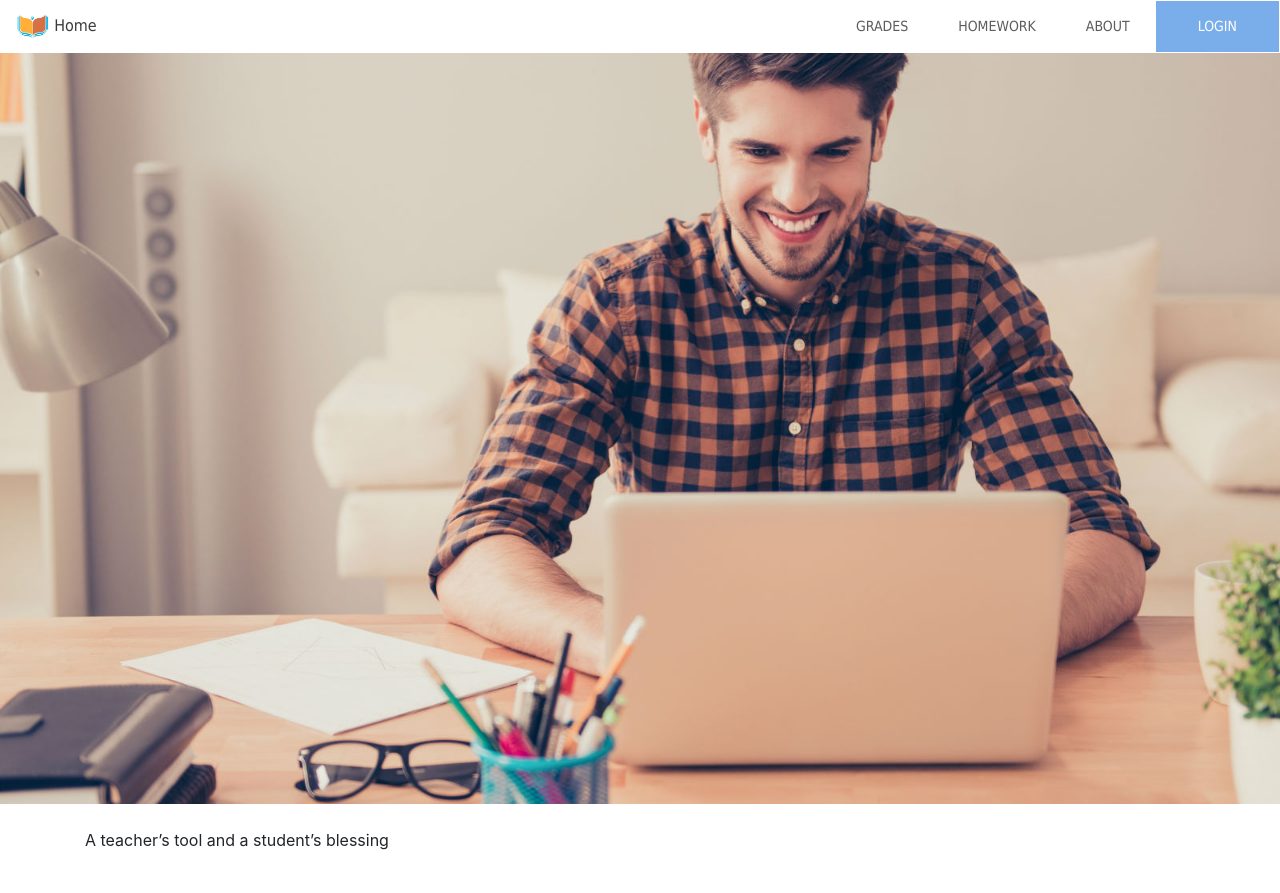
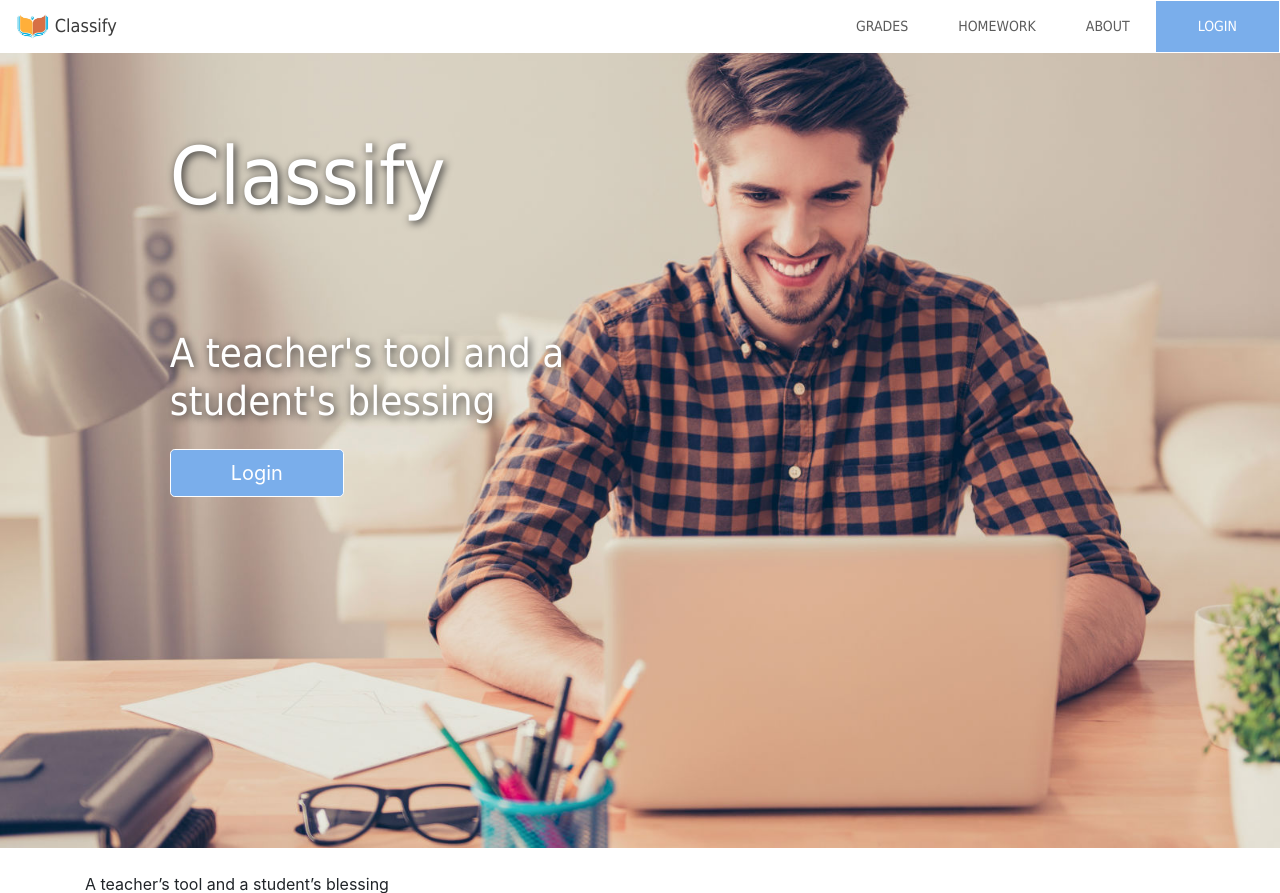
Before and after one commit to angelatom/illegalSkillsException, a Flask app: page / in a window 1280 px wide. Shown: the top 893 px of the page. Run offline with Flask 2, Linux system fonts and the light colour scheme; parts of the project's set-up code (start-up, migrations or seed data) failed here and were passed over; some libraries are stand-ins or nearby versions.

Commit message:
updated css

```diff
--- a/doc/devlog.txt
+++ b/doc/devlog.txt
@@ -21,6 +21,10 @@ Our website will be a combination of Google Classroom elements and JupiterEd. Th
 ||||||||||||||||||||||||||||||||||||||||||||||||||||||||||||||
 
 ==============================================================
+
+aaronL -- 2019-01-12 15:01
+--------------------------------------------------------------
+- finished login landing, parallax effect, buttons/transitions
 
 angelaT -- 2019-01-08 1:05
 --------------------------------------------------------------
--- a/static/main.css
+++ b/static/main.css
@@ -10,6 +10,7 @@
     background-color: white;
     padding-top: 0px;
     padding-bottom: 0px;
+    position: fixed;
 }
 
 /* .navbar li a, .navbar a {
@@ -32,9 +33,7 @@
     background-position: center center;
     min-height: 665px;
     margin: 0 auto;
-
-
-
+    background-attachment: fixed;
 }
 
 #mainNav {
@@ -75,10 +74,41 @@
 #navHome {
     color: #3b3b3b;
     font-family: Tahoma, Geneva, sans-serif;
-    font-size: 16px;
+    font-size: 18px;
+    font-weight: 500;
 }
 
 #navImg {
     max-width: 2.1rem;
     max-height: 2.1rem;
 }
+
+#navHeader1 {
+    color: white;
+    font-family: Tahoma, Geneva, sans-serif;
+    font-weight: 0px;
+    text-shadow: 2px 2px 8px #2f2f2f;
+    font-size: 5rem;
+}
+
+#navHeader2 {
+    color: white;
+    font-family: Tahoma, Geneva, sans-serif;
+    font-weight: 0px;
+    text-shadow: 2px 2px 8px #2f2f2f;
+}
+
+.loginBtn {
+    padding-left: 3em;
+    padding-right: 3em;
+    background-color: #7aaeeb;
+    border: 1px solid white;
+    color: white;
+}
+
+.loginBtn:hover {
+    background-color: white;
+    color: #7aaeeb;
+    border: 1px solid #7aaeeb;
+    transition: all 370ms linear;
+}
--- a/templates/base.html
+++ b/templates/base.html
@@ -31,7 +31,7 @@
                         <a class="nav-link pl-4 pr-4 other" href="/fact">About</a>
                     </li>
                     <li class="nav-item">
-                        <a id="create" class="nav-link" href="/clear">Logout</a>
+                        <a id="create" class="nav-link pl-4 pr-4 other" href="/clear">Logout</a>
                     </li>
                 </ul>
             </div>
--- a/templates/login.html
+++ b/templates/login.html
@@ -13,7 +13,7 @@
         <div class="container-fluid" id="mainNav">
             <div class="navbar-header">
                 <a id="navHome" class="navbar-brand" href="/">
-                    <img id="navImg" src="../static/navLogo.jpeg" alt="" class="img-circle">&nbsp;Home
+                    <img id="navImg" src="../static/navLogo.jpeg" alt="" class="img-circle">&nbsp;Classify
                 </a>
             </div>
             <div class="collapse navbar-collapse" id="navbarResponsive">
@@ -38,6 +38,25 @@
 
     {% block content %}
     <div id="mainBody" class="container-fluid mt-1">
+        <div class="row mt-5">
+            <div class="col-md-4 mt-5 ml-5">
+            </div>
+        </div>
+        <div class="row mt-3">
+            <div class="col-sm-0 col-md-1 col-lg-1"></div>
+            <div class="col-md-4 mt-3 ml-5">
+                <h1 id="navHeader1">Classify</h1>
+            </div>
+        </div>
+        <div class="row mt-5">
+            <div class="col-sm-0 col-md-1 col-lg-1"></div>
+            <div class="col-md-4 mt-5 ml-5">
+                <h1 id="navHeader2">A teacher's tool and a student's blessing</h1>
+                <a href="/login">
+                    <button class="btn btn-primary btn-lg loginBtn mt-3" type="button">Login</button>
+                </a>
+            </div>
+        </div>
     </div>
     <div class="container">
         <!-- <h1 id="title" class="mt-5">Classify</h1> -->
```
